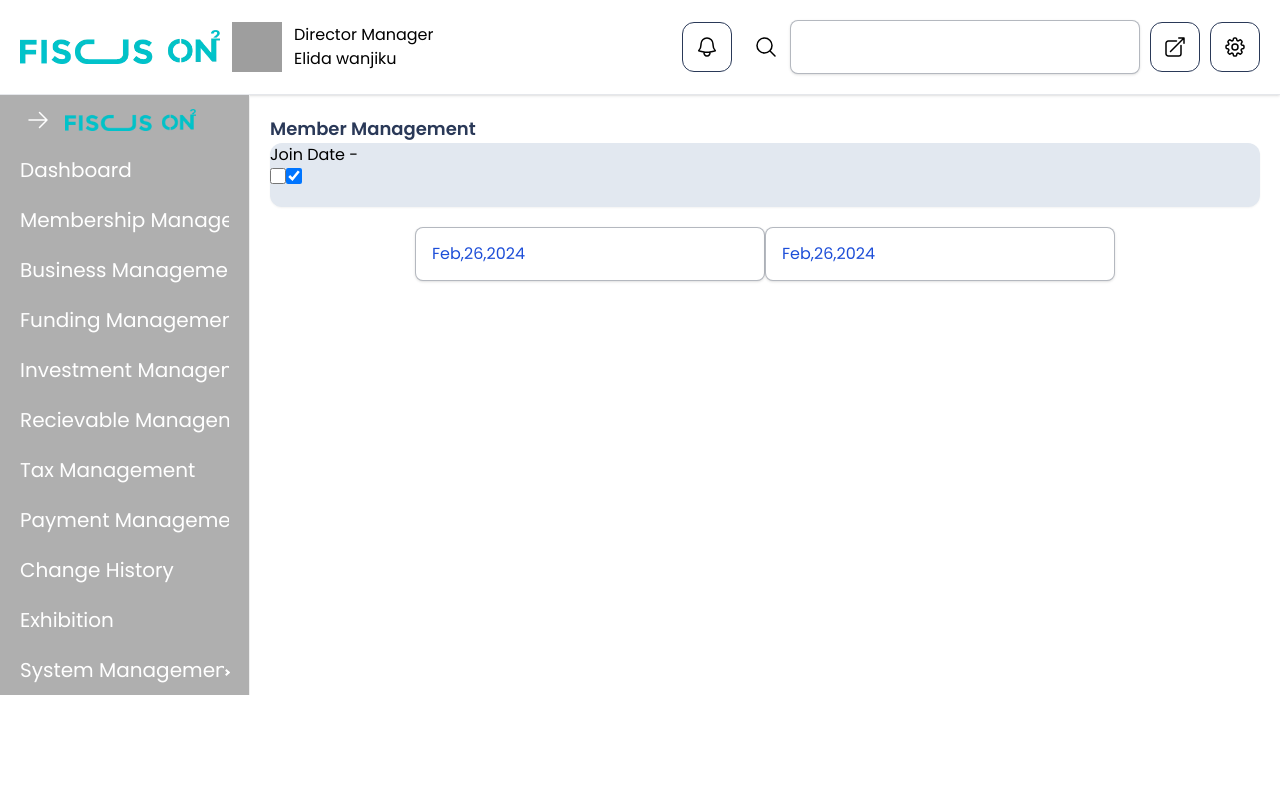
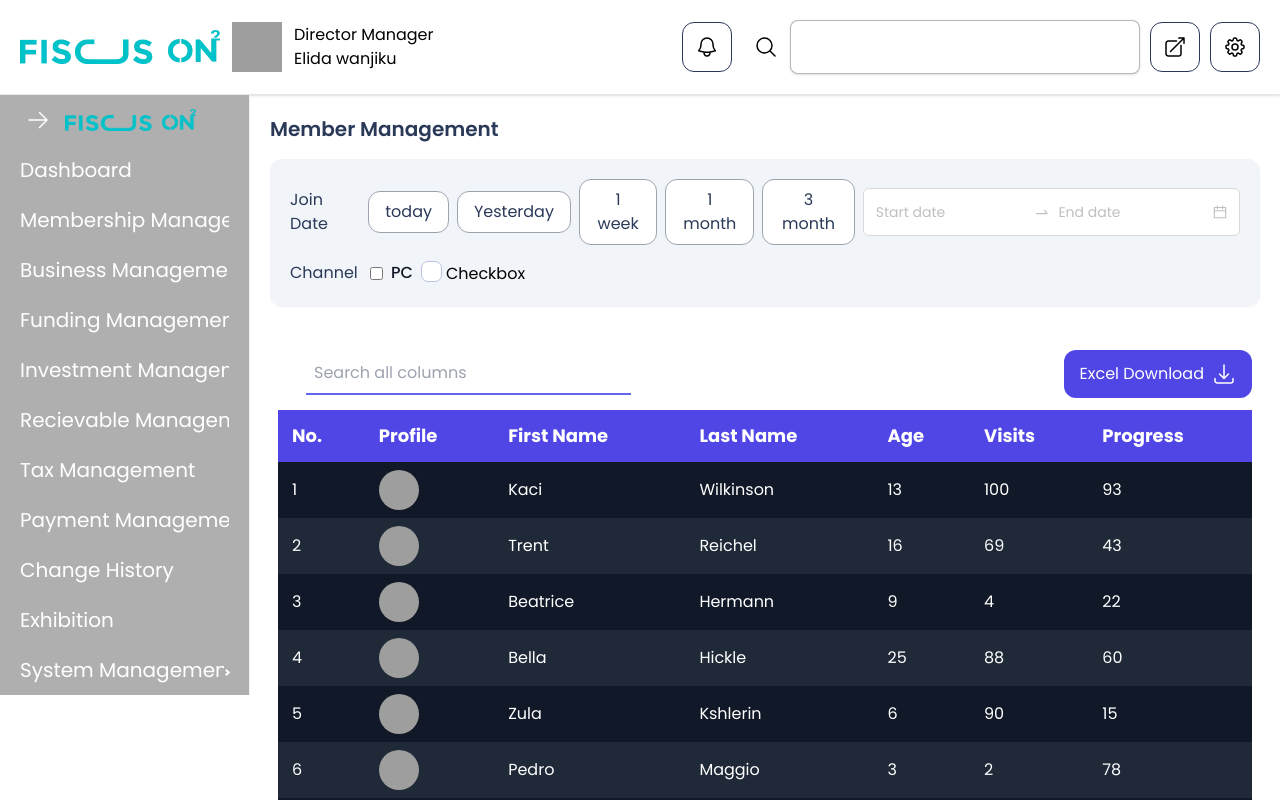
Before and after one commit to elidakirigo/mofin, a React (Create React App) app: page /membershipManagement in a window 1280 px wide. Shown: the top 800 px of the page. Built offline with nearby package versions, Linux system fonts and the light colour scheme; grey boxes are pictures that could not be loaded.

Commit message:
core:updated states

```diff
--- a/package.json
+++ b/package.json
@@ -10,8 +10,10 @@
     "@testing-library/jest-dom": "^5.17.0",
     "@testing-library/react": "^13.4.0",
     "@testing-library/user-event": "^13.5.0",
+    "antd": "^5.15.1",
     "date-fns": "^3.3.1",
     "dotenv": "^16.4.5",
+    "moment": "^2.30.1",
     "react": "^18.2.0",
     "react-date-range": "^2.0.0-alpha.4",
     "react-dom": "^18.2.0",
--- a/src/App.css
+++ b/src/App.css
@@ -3,10 +3,120 @@
 	--primary-blue: #2a3958;
 	--secondary-blue: #6f80a0;
 }
-
+@tailwind base;
+@tailwind components;
+@tailwind utilities;
 * {
 	font-family: 'Poppins', Arial, Helvetica, sans-serif;
 }
+
+@layer components {
+  .active {
+    @apply bg-[#2a3958] text-white;
+  }
+  .notActive {
+	@apply bg-white text-[#2a3958];
+  }
+}
+
+
+  @supports (-webkit-appearance: none) or (-moz-appearance: none) {
+    .checkbox-wrapper-13 input[type=checkbox] {
+      --active: #275EFE;
+      --active-inner: #fff;
+      --focus: 2px rgba(39, 94, 254, .3);
+      --border: #BBC1E1;
+      --border-hover: #275EFE;
+      --background: #fff;
+      --disabled: #F6F8FF;
+      --disabled-inner: #E1E6F9;
+      -webkit-appearance: none;
+      -moz-appearance: none;
+      height: 21px;
+      outline: none;
+      display: inline-block;
+      vertical-align: top;
+      position: relative;
+      margin: 0;
+      cursor: pointer;
+      border: 1px solid var(--bc, var(--border));
+      background: var(--b, var(--background));
+      transition: background 0.3s, border-color 0.3s, box-shadow 0.2s;
+    }
+    .checkbox-wrapper-13 input[type=checkbox]:after {
+      content: "";
+      display: block;
+      left: 0;
+      top: 0;
+      position: absolute;
+      transition: transform var(--d-t, 0.3s) var(--d-t-e, ease), opacity var(--d-o, 0.2s);
+    }
+    .checkbox-wrapper-13 input[type=checkbox]:checked {
+      --b: var(--active);
+      --bc: var(--active);
+      --d-o: .3s;
+      --d-t: .6s;
+      --d-t-e: cubic-bezier(.2, .85, .32, 1.2);
+    }
+    .checkbox-wrapper-13 input[type=checkbox]:disabled {
+      --b: var(--disabled);
+      cursor: not-allowed;
+      opacity: 0.9;
+    }
+    .checkbox-wrapper-13 input[type=checkbox]:disabled:checked {
+      --b: var(--disabled-inner);
+      --bc: var(--border);
+    }
+    .checkbox-wrapper-13 input[type=checkbox]:disabled + label {
+      cursor: not-allowed;
+    }
+    .checkbox-wrapper-13 input[type=checkbox]:hover:not(:checked):not(:disabled) {
+      --bc: var(--border-hover);
+    }
+    .checkbox-wrapper-13 input[type=checkbox]:focus {
+      box-shadow: 0 0 0 var(--focus);
+    }
+    .checkbox-wrapper-13 input[type=checkbox]:not(.switch) {
+      width: 21px;
+    }
+    .checkbox-wrapper-13 input[type=checkbox]:not(.switch):after {
+      opacity: var(--o, 0);
+    }
+    .checkbox-wrapper-13 input[type=checkbox]:not(.switch):checked {
+      --o: 1;
+    }
+    .checkbox-wrapper-13 input[type=checkbox] + label {
+      display: inline-block;
+      vertical-align: middle;
+      cursor: pointer;
+      margin-left: 4px;
+    }
+
+    .checkbox-wrapper-13 input[type=checkbox]:not(.switch) {
+      border-radius: 7px;
+    }
+    .checkbox-wrapper-13 input[type=checkbox]:not(.switch):after {
+      width: 5px;
+      height: 9px;
+      border: 2px solid var(--active-inner);
+      border-top: 0;
+      border-left: 0;
+      left: 7px;
+      top: 4px;
+      transform: rotate(var(--r, 20deg));
+    }
+    .checkbox-wrapper-13 input[type=checkbox]:not(.switch):checked {
+      --r: 43deg;
+    }
+  }
+
+  .checkbox-wrapper-13 * {
+    box-sizing: inherit;
+  }
+  .checkbox-wrapper-13 *:before,
+  .checkbox-wrapper-13 *:after {
+    box-sizing: inherit;
+  }
 
 /* .container {
 	display: flex;
@@ -20,7 +130,7 @@
 	border: 2px solid gray;
 	cursor: pointer;
 } */
-.dateRange {
+/* .dateRange {
 	position: absolute;
 	top: 120px;
-}
+} */
--- a/src/components/Input.js
+++ b/src/components/Input.js
@@ -1,5 +1,5 @@
 const Input = () => {
-	return <input className=' appearance-none border-[1px] focus:border-blue-800 rounded-lg w-full py-4 px-4 text-blue-700 leading-tight focus:outline-none focus:bg-white border-gray-500/50 shadow focus:ring-2 focus:ring-gray-400' id='inline-full-name' type='text' value='' />
+	return <input className=' appearance-none border-[1px] focus:border-blue-800 rounded-lg w-full py-4 px-4 text-blue-700 leading-tight focus:outline-none focus:bg-white border-gray-500/50 shadow focus:ring-2 focus:ring-gray-400' id='inline-full-name' type='text' value='' onChange={()=>{}}/>
 }
 
 export default Input
--- a/src/pages/DateRange/DateRangeInput.js
+++ b/src/pages/DateRange/DateRangeInput.js
@@ -1,10 +1,13 @@
+import { DatePicker } from 'antd'
+import { useState } from 'react'
+// import 'antd/dist/antd.css'
+import moment from 'moment'
 
 const DateRangeInput = () => {
-  return (
-	<div>
+	const { RangePicker } = DatePicker
+	const [dates, setDates] = useState([])
 
-	</div>
-  )
+	return <RangePicker onChange={(value) => setDates(value.map((item) => moment(item).format('DD-MM-YYYY')))} className=' p-3 flex-grow' />
 }
 
 export default DateRangeInput
--- a/src/pages/MembershipManagement.js
+++ b/src/pages/MembershipManagement.js
@@ -1,22 +1,66 @@
-import DateRange from './DateRange/DateRange'
+import { useState } from 'react'
+import DateRangeInput from './DateRange/DateRangeInput'
 import TanStackTable from './TanStackTable'
 
 export default function MembershipManagement() {
+	const handleDateClick = (event) => {
+		const btn = document.querySelectorAll('.day-btn')
+
+		for (let index = 0; index < btn.length; index++) {
+			btn[index].classList.remove('active')
+			if (!btn[index].classList.contains('notActive')) {
+				btn[index].classList.add('notActive')
+			}
+		}
+		// 👇️ add class on click
+		event.currentTarget.classList.remove('notActive')
+		event.currentTarget.classList.add('active')
+		// 👇️ remove class on click
+	}
+
+	const [isChecked, setIsChecked] = useState(false)
+
+	const handleOnChange = () => {
+		setIsChecked(!isChecked)
+	}
+
 	return (
 		<div className='flex flex-col  '>
-			<div className='text-[#2a3958] font-semibold text-lg capitalize'>member management</div>
+			<div className='text-[#2a3958] font-semibold text-xl capitalize mb-4'>member management</div>
 
-			<div className=' bg-slate-200 w-full h-16 rounded-xl shadow-sm mb-5'>
-				<div>
-					<span>Join Date -</span>{' '}
-					<div className=''>
-						<input id='default-checkbox' type='checkbox' value='' class='w-4 h-4 text-blue-600 bg-gray-100 border-gray-300 rounded focus:ring-blue-500 dark:focus:ring-blue-600 dark:ring-offset-gray-800 focus:ring-2 dark:bg-gray-700 dark:border-gray-600' />
-						<input checked id='checked-checkbox' type='checkbox' value='' class='w-4 h-4 text-blue-600 bg-gray-100 border-gray-300 rounded focus:ring-blue-500 dark:focus:ring-blue-600 dark:ring-offset-gray-800 focus:ring-2 dark:bg-gray-700 dark:border-gray-600' />
+			<div className=' bg-slate-100 w-full  rounded-xl shadow-sm mb-5 p-5'>
+				<div className='flex gap-2 justify-start items-center mb-4'>
+					<span className='w-[80px] text-[#2a3958]'>Join Date</span>
+					<button className='day-btn border-[1px] py-2 px-4  border-gray-400 rounded-xl notActive ' onClick={handleDateClick}>
+						today
+					</button>
+					<button className='day-btn border-[1px] py-2 px-4  border-gray-400 rounded-xl notActive ' onClick={handleDateClick}>
+						Yesterday
+					</button>
+					<button className='day-btn border-[1px] py-2 px-4  border-gray-400 rounded-xl notActive ' onClick={handleDateClick}>
+						1 week
+					</button>
+					<button className='day-btn border-[1px] py-2 px-4  border-gray-400 rounded-xl notActive ' onClick={handleDateClick}>
+						1 month
+					</button>
+					<button className='day-btn border-[1px] py-2 px-4  border-gray-400 rounded-xl notActive ' onClick={handleDateClick}>
+						3 month
+					</button>
+					<DateRangeInput />
+				</div>
+				<div className='flex'>
+					<span className='w-[80px] text-[#2a3958]'>Channel </span>
+					<div className='flex items-center gap-2'>
+						<input type='checkbox' id='topping' name='topping' value='Paneer' checked={isChecked} onChange={handleOnChange} />
+						<label for='pc' className=' font-medium text-gray-900 dark:text-gray-300'>
+							PC
+						</label>
+						<div class='checkbox-wrapper-13'>
+							<input id='c1-13' type='checkbox' checked={isChecked} />
+							<label for='c1-13'>Checkbox</label>
+						</div>
 					</div>
 				</div>
-			</div>
-			<div className=''>
-				<DateRange />
 			</div>
 
 			<div className='pt-4 min-h-screen '>
```
Also changed, not shown: 2 other files (tests, documents, lock files or other folders).
